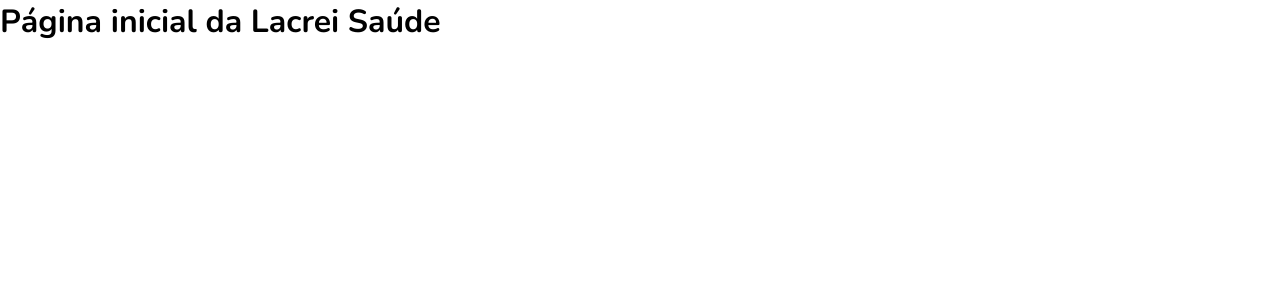
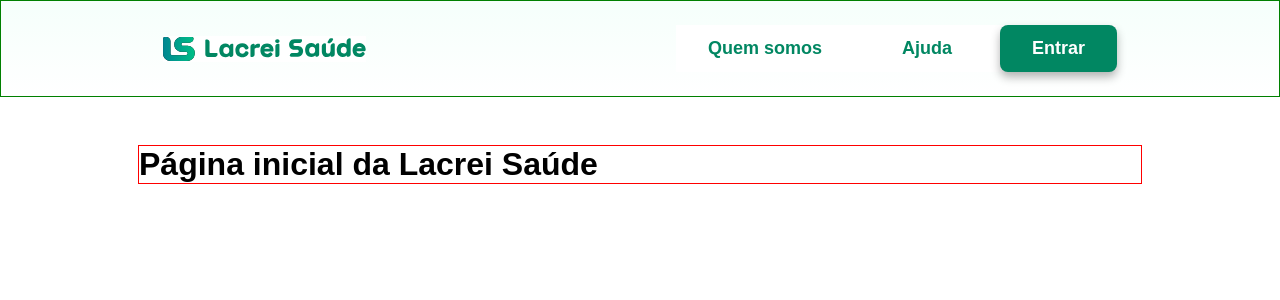
Before and after one commit to PedroPDIN/Desafio-Lacrei-Saude, a Next.js app: page / in a window 1280 px wide. Shown: the top 300 px of the page. Built offline with nearby package versions, Linux system fonts and the light colour scheme.

Commit message:
:sparkles: Add Header
Adiciona componente "Header".

```diff
--- /dev/null
+++ b/src/app/components/Header/index.tsx
@@ -0,0 +1,22 @@
+import Image from 'next/image';
+import Link from 'next/link';
+import logo from '../../../../public/Logo Lacrei Saúde - Header.svg';
+import SHeader from '@/app/styles/components-styles/SHeader';
+
+export default function Header() {
+  return (
+    <SHeader>
+      <Image
+        id="logo"
+        src={logo}
+        alt="logo Lacrei Saúde"
+      />
+
+      <nav id='nav-container'>
+        <Link href='*' className='nav-link'>Quem somos</Link>
+        <Link href='*' className='nav-link'>Ajuda</Link>
+        <button type="button" className='nav-button'>Entrar</button>
+      </nav>
+    </SHeader>
+  )
+};
--- a/src/app/page.tsx
+++ b/src/app/page.tsx
@@ -1,7 +1,9 @@
+import SHome from "./styles/pages-styles/SHome";
+
 export default function Home() {
   return (
-    <main>
+    <SHome>
       <h1>Página inicial da Lacrei Saúde</h1>
-    </main>
+    </SHome>
   );
 }
--- a/src/app/providers.tsx
+++ b/src/app/providers.tsx
@@ -4,12 +4,14 @@
 // garantir que o seu componente seja compatível com outros componentes React que
 //seguem a mesma convenção de aceitar filhos.Isso facilita a composição de componentes
 //e o trabalho com a hierarquia de elementos React em sua aplicação.
+import Header from './components/Header';
 import GlobalStyle from './styles/GlobalStyle';
 
 export function Providers({ children }: PropsWithChildren) {
   return (
     <>
       <GlobalStyle />
+      <Header />
       {children}
     </>
   );
--- a/src/app/styles/GlobalStyle.ts
+++ b/src/app/styles/GlobalStyle.ts
@@ -1,5 +1,5 @@
 import { createGlobalStyle } from 'styled-components';
-import colors from './Variables';
+import { colors } from './Variables';
 
 const GlobalStyle = createGlobalStyle`
   @import url('https://fonts.googleapis.com/css2?family=Nunito:ital,wght@0,200..1000;1,200..1000&display=swap');
--- a/src/app/styles/Variables.ts
+++ b/src/app/styles/Variables.ts
@@ -1,5 +1,15 @@
 const colors = {
   colorPrimary: '#FFFFFF',
-}
+  colorSecondary: '#018762',
+  colorShadowPrimary: 'rgba(0, 0, 0, 0.3)',
+};
 
-export default colors;
+const colorsFonts = {
+  colorPrimary: '#018762',
+  colorWhite: '#FFFFFF',
+};
+
+export {
+  colors,
+  colorsFonts,
+};
--- /dev/null
+++ b/src/app/styles/components-styles/SHeader.ts
@@ -0,0 +1,48 @@
+'use client'
+
+import styled from "styled-components";
+import { colors, colorsFonts } from "../Variables";
+
+const SHeader = styled.header`
+  border: 1px solid green;
+
+  align-items: center;
+  background: linear-gradient(rgba(245, 255, 251, 1), rgba(255, 255, 255, 1));
+  display: flex;
+  justify-content: space-between;
+  padding: 24px 162px 24px 162px;
+  margin-bottom: 48px;
+
+  #nav-container {
+    display: flex;
+    gap: 16px;
+  };
+
+  .nav-link {
+    border-radius: 8px;
+    color: ${colorsFonts.colorPrimary};
+    padding: 10px 32px 10px 32px;
+    text-decoration: none;
+  };
+
+  .nav-button {
+    background-color: ${colors.colorSecondary};
+    border-radius: 8px;
+    box-shadow: 0px 5px 10px 0px ${colors.colorShadowPrimary};
+    color: ${colorsFonts.colorWhite};
+    cursor: pointer;
+    font-size: 18px;
+    font-weight: 700;
+    line-height: 27px;
+    padding: 10px 32px 10px 32px;
+    text-align: center;
+  };
+
+  .nav-link, .nav-button {
+    font-weight: 700;
+    font-size: 18px;
+    line-height: 27px;
+    text-align: center;
+  };
+`
+export default SHeader;
--- /dev/null
+++ b/src/app/styles/pages-styles/SHome.ts
@@ -0,0 +1,10 @@
+'use client'
+
+import styled from "styled-components";
+
+const SHome = styled.main`
+  border: 1px solid red;
+  margin: 0px 138px 0px 138px;
+`;
+
+export default SHome;
```
